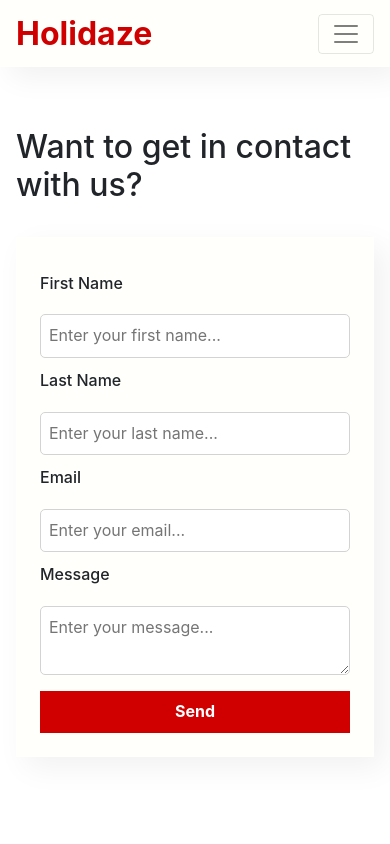
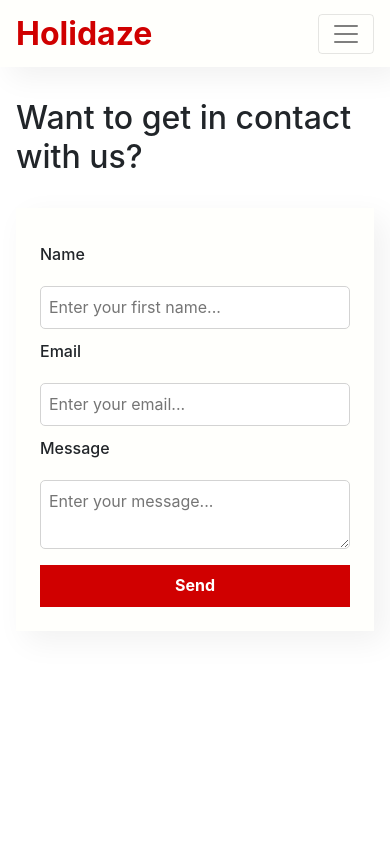
Before and after one commit to Noroff-FEU-Assignments/project-exam-2-btfredr, a React (Create React App) app: page /contact in a window 390 px wide. Shown: the top 844 px of the page. Built offline with nearby package versions, Linux system fonts and the light colour scheme.

Commit message:
cleaned up code and changed some styling

```diff
--- a/src/components/BookingForm.js
+++ b/src/components/BookingForm.js
@@ -39,12 +39,12 @@ const BookingForm = ({ hotel }) => {
         <label>Name</label>
         <input
           type="string"
-          name="Name"
+          name="name"
           ref={register}
           placeholder="Enter your full name..."
         />
-        {errors.Name && (
-          <span className="form__error">{errors.Name.message}</span>
+        {errors.name && (
+          <span className="form__error">{errors.name.message}</span>
         )}
 
         <label>Email</label>
--- a/src/pages/Add.js
+++ b/src/pages/Add.js
@@ -1,7 +1,7 @@
 import { useParams, useHistory } from "react-router-dom";
 import useAxios from "../utils/useAxios";
 import { useState, useEffect } from "react";
-import { BASE_URL } from "../utils/constants";
+import { PRODUCT_PATH } from "../utils/constants";
 import { useForm } from "react-hook-form";
 import { yupResolver } from "@hookform/resolvers/yup";
 import { productSchema } from "../utils/schemas";
@@ -14,8 +14,6 @@ const Add = () => {
   const { id } = useParams();
   const http = useAxios();
   const history = useHistory();
-
-  const productPath = BASE_URL + "/hotels";
 
   const [submitting, setSubmitting] = useState(false);
   const [postError, setPostError] = useState(null);
@@ -30,7 +28,7 @@ const Add = () => {
     setPostError(null);
     console.log(data);
     try {
-      const response = await http.post(productPath, data);
+      const response = await http.post(PRODUCT_PATH, data);
       console.log(response);
       setHotel(response.data);
       setSuccess(true);
@@ -46,7 +44,7 @@ const Add = () => {
   useEffect(() => {
     const getHotel = async () => {
       try {
-        const response = await http.get(`${productPath}/${id}`);
+        const response = await http.get(`${PRODUCT_PATH}/${id}`);
         console.log(response);
         setHotel(response.data);
       } catch (error) {
--- a/src/pages/Contact.js
+++ b/src/pages/Contact.js
@@ -10,9 +10,7 @@ import { useState } from "react";
 import axios from "axios";
 
 const Contact = () => {
-  const [hotel, setHotel] = useState(null);
-
-  const productPath = BASE_URL + "/contacts/";
+  const productPath = BASE_URL + "/contacts";
 
   const [submitting, setSubmitting] = useState(false);
   const [postError, setPostError] = useState(null);
@@ -27,12 +25,9 @@ const Contact = () => {
     setPostError(null);
     console.log(data);
     try {
-      const response = await axios.post(productPath, data);
-      console.log(response);
-      setHotel(response.data);
+      await axios.post(productPath, data);
       setSuccess(true);
     } catch (error) {
-      console.log("error", error);
       setPostError(error.toString());
     } finally {
       setSubmitting(false);
@@ -46,25 +41,15 @@ const Contact = () => {
         <Heading title="Want to get in contact with us?" />
         {postError && <p>{postError}</p>}
         <form className="form" onSubmit={handleSubmit(onSubmit)}>
-          <label>First Name</label>
+          <label>Name</label>
           <input
             type="string"
-            name="firstName"
+            name="name"
             ref={register}
             placeholder="Enter your first name..."
           />
-          {errors.firstName && (
-            <span className="form__error">{errors.firstName.message}</span>
-          )}
-          <label>Last Name</label>
-          <input
-            type="string"
-            name="lastName"
-            ref={register}
-            placeholder="Enter your last name..."
-          />
-          {errors.lastName && (
-            <span className="form__error">{errors.lastName.message}</span>
+          {errors.name && (
+            <span className="form__error">{errors.name.message}</span>
           )}
 
           <label>Email</label>
--- a/src/pages/FeaturedHotels.js
+++ b/src/pages/FeaturedHotels.js
@@ -14,7 +14,6 @@ const FeaturedHotels = () => {
       );
 
       setHotels(result.data);
-      console.log(result.data);
       setIsLoading(false);
     };
     fetchHotels();
--- a/src/pages/Hotel.js
+++ b/src/pages/Hotel.js
@@ -22,7 +22,6 @@ const Hotel = () => {
       async function fetchHotel() {
         try {
           const response = await fetch(url);
-          console.log(response);
 
           if (response.ok) {
             const json = await response.json();
--- a/src/pages/Hotels.js
+++ b/src/pages/Hotels.js
@@ -12,8 +12,6 @@ const Hotels = () => {
   const [isLoading, setIsLoading] = useState(true);
 
   const [value, setValue] = useState(null);
-
-  // const [q, setQ] = useState("");
 
   useEffect(() => {
     const fetchHotels = async () => {
--- a/src/pages/Messages.js
+++ b/src/pages/Messages.js
@@ -3,6 +3,7 @@ import Navigation from "../components/Navigation";
 import Footer from "../components/Footer";
 import axios from "axios";
 import { useState, useEffect } from "react";
+import { CONTACT_PATH } from "../utils/constants";
 
 import MessageGrid from "../components/content/MessageGrid";
 
@@ -12,12 +13,9 @@ const Messages = () => {
 
   useEffect(() => {
     const fetchMessages = async () => {
-      const result = await axios(
-        "https://ancient-beach-84390.herokuapp.com/contacts"
-      );
+      const result = await axios(CONTACT_PATH);
 
       setMessages(result.data);
-      console.log(result.data);
       setIsLoading(false);
     };
     fetchMessages();
--- a/src/scss/partials/_base.scss
+++ b/src/scss/partials/_base.scss
@@ -50,7 +50,8 @@ code {
     font-size: 2em;
   }
   .container {
-    margin-top: 7em;
+    margin-top: 1em;
+    margin-bottom: 5em;
   }
 }
 
--- a/src/scss/partials/_navbar.scss
+++ b/src/scss/partials/_navbar.scss
@@ -58,9 +58,3 @@
     }
   }
 }
-
-@media screen and (max-width: 990px) {
-  .nav {
-    position: fixed !important;
-  }
-}
--- a/src/utils/constants.js
+++ b/src/utils/constants.js
@@ -1,2 +1,5 @@
 export const BASE_URL = "https://ancient-beach-84390.herokuapp.com";
+export const CONTACT_PATH =
+  "https://ancient-beach-84390.herokuapp.com/contacts";
+export const PRODUCT_PATH = "https://ancient-beach-84390.herokuapp.com/hotels";
 export const AUTH_PATH = "/auth/local";
--- a/src/utils/schemas.js
+++ b/src/utils/schemas.js
@@ -6,8 +6,7 @@ export const loginSchema = yup.object().shape({
 });
 
 export const contactSchema = yup.object().shape({
-  firstName: yup.string().required("Please enter your first name"),
-  lastName: yup.string().required("Please enter your last name"),
+  name: yup.string().required("Please enter your name"),
   email: yup
     .string()
     .required("Please enter an email address")
@@ -31,7 +30,7 @@ export const productSchema = yup.object().shape({
 });
 
 export const enquirySchema = yup.object().shape({
-  Name: yup.string().required("Please enter your name"),
+  name: yup.string().required("Please enter your name"),
   email: yup
     .string()
     .required("Please enter an email address")
```
